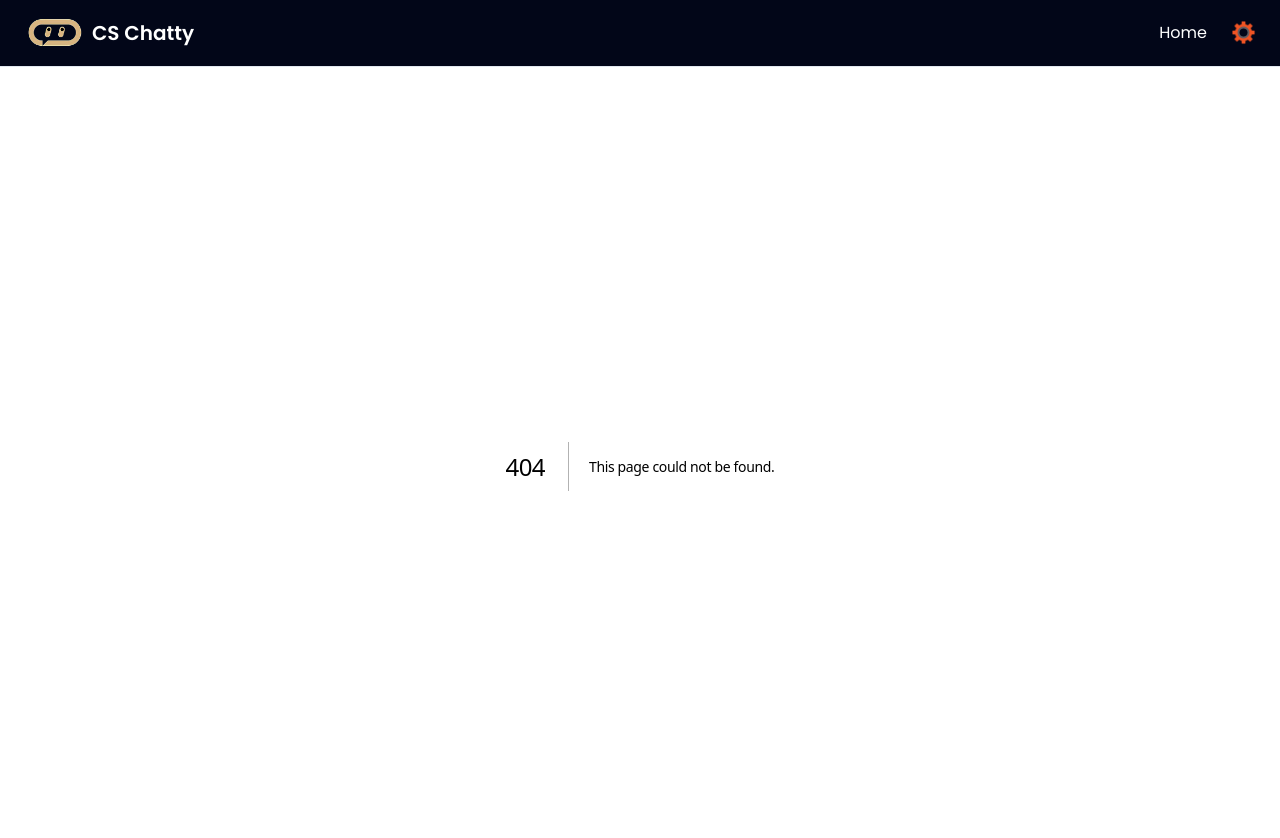
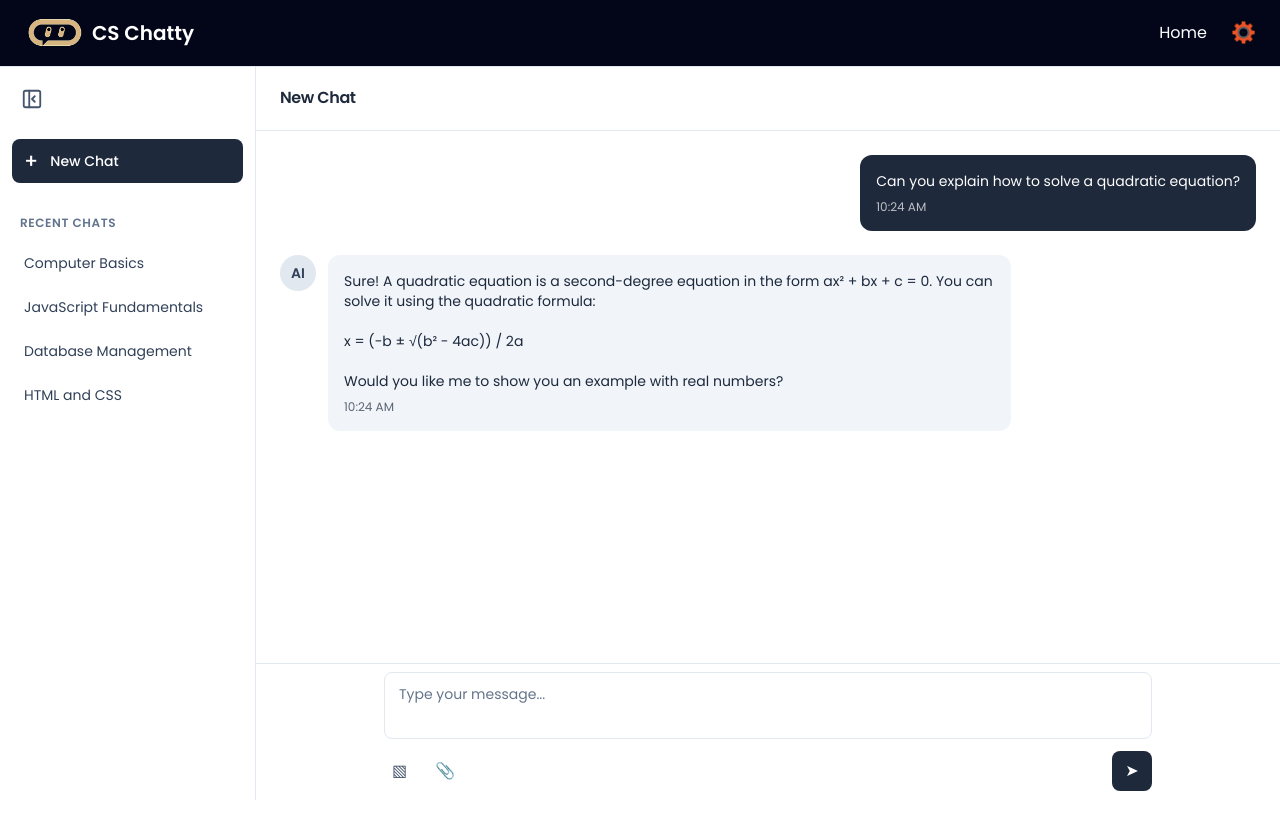
Before and after one commit to ConceptOgomugo/Chatty, a Next.js app: page /chat/1 in a window 1280 px wide. Before the commit this address had no page. Shown: the top 838 px of the page. After the commit the page ends 800 px from the top, so only its background shows below. Built offline with nearby package versions, Linux system fonts and the light colour scheme.

Commit message:
Add sidebar and chat conversation page

```diff
--- /dev/null
+++ b/app/chat/[chatId]/page.tsx
@@ -0,0 +1,85 @@
+import Message from "@/components/Messages";
+
+export default function ChatPage() {
+  const messages = [
+    {
+      id: "1",
+      role: "user" as const,
+      content: "Can you explain how to solve a quadratic equation?",
+      timestamp: "10:24 AM",
+    },
+    {
+      id: "2",
+      role: "assistant" as const,
+      content:
+        "Sure! A quadratic equation is a second-degree equation in the form ax² + bx + c = 0. You can solve it using the quadratic formula:\n\nx = (-b ± √(b² - 4ac)) / 2a\n\nWould you like me to show you an example with real numbers?",
+      timestamp: "10:24 AM",
+    },
+  ];
+
+  return (
+    <main className="flex min-h-0 flex-1 flex-col overflow-hidden">
+      {/* Conversation header */}
+      <header className="flex h-16 shrink-0 items-center border-b border-border px-6">
+        <h1 className="text-base font-semibold">New Chat</h1>
+      </header>
+
+      {/* Messages area */}
+      <section className="flex-1 space-y-6 overflow-y-auto p-6">
+        {messages.map((message) => (
+          <Message
+            key={message.id}
+            {... message}
+          />
+        ))}
+      </section>
+
+      {/* Message input */}
+      <div className="shrink-0 border-t border-border bg-white p-2">
+        <form className="mx-auto max-w-3xl">
+          <label htmlFor="message" className="sr-only">
+            Type your message
+          </label>
+
+          <textarea
+            id="message"
+            name="message"
+            rows={2}
+            placeholder="Type your message..."
+            className="input min-h-14 resize-none"
+          />
+
+          <div className="mt-1 flex items-center justify-between">
+            <div className="flex items-center gap-3">
+              <button
+                type="button"
+                aria-label="Attach an image"
+                className="rounded-md p-2 text-slate-600"
+              >
+                {/* Image attachment icon will go here */}
+                <span aria-hidden="true">▧</span>
+              </button>
+
+              <button
+                type="button"
+                aria-label="Attach a file"
+                className="rounded-md p-2 text-slate-600"
+              >
+                {/* File attachment icon will go here */}
+                <span aria-hidden="true">📎</span>
+              </button>
+            </div>
+
+            <button
+              type="submit"
+              aria-label="Send message"
+              className="flex h-10 w-10 items-center justify-center rounded-lg bg-primary text-white"
+            >
+              <span aria-hidden="true">➤</span>
+            </button>
+          </div>
+        </form>
+      </div>
+    </main>
+  );
+}
--- a/app/layout.tsx
+++ b/app/layout.tsx
@@ -3,6 +3,7 @@ import { Poppins } from "next/font/google";
 import "./globals.css";
 import Image from "next/image";
 import Link from "next/link";
+import Sidebar from "@/components/Sidebar";
 
 const poppins = Poppins({
   variable: "--font-poppins",
@@ -23,7 +24,7 @@ export const metadata: Metadata = {
 export default function RootLayout({ children }: LayoutProps<"/">) {
   return (
     <html lang="en" className={`${poppins.variable} h-full antialiased`}>
-      <body className="min-h-full flex flex-col">
+      <body className=" flex h-full flex-col overflow-hidden">
         <header className="w-full border-b border-border bg-slate-950">
           <nav className="flex items-center justify-between px-6 py-4">
             <div className="flex items-center gap-2">
@@ -31,8 +32,8 @@ export default function RootLayout({ children }: LayoutProps<"/">) {
                 <Image
                   src="/logo.png"
                   alt="CS Chatty logo"
-                  width="60"
-                  height="60"
+                  width={60}
+                  height={60}
                   className="invert brightness-200"
                 />
               </Link>
@@ -60,7 +61,12 @@ export default function RootLayout({ children }: LayoutProps<"/">) {
             </ul>
           </nav>
         </header>
-        {children}
+
+        <div className="flex min-h-0 flex-1">
+          <Sidebar />
+
+          <main className="flex min-w-0 flex-1 flex-col">{children}</main>
+        </div>
       </body>
     </html>
   );
--- a/app/page.tsx
+++ b/app/page.tsx
@@ -1,6 +1,5 @@
 import Image from "next/image";
 import FunctionCard from "@/components/FunctionCard";
-import Sidebar from "@/components/Sidebar";
 
 const cards = [
   {
@@ -32,9 +31,7 @@ const cards = [
 export default function Home() {
   return (
     <div className="flex flex-1">
-      <Sidebar />
-
-      <main className="min-w-0 flex-1 mx-auto w-full max-w-6xl">
+      <main className="min-w-0 mx-auto w-full max-w-6xl">
         {/* Welcome Section */}
         <section className=" px-6 pb-5 pt-4 md:px-10 md:pt-5">
           <p className="mb-1 text-sm text-slate-500">
--- /dev/null
+++ b/components/Messages.tsx
@@ -0,0 +1,41 @@
+type MessageProps = {
+  role: "user" | "assistant";
+  content: string;
+  timestamp: string;
+};
+
+export default function Message({
+  role,
+  content,
+  timestamp,
+}: MessageProps) {
+  const isUser = role === "user";
+
+  return (
+    <div
+      className={`flex w-full items-start gap-3 ${
+        isUser ? "justify-end" : "justify-start"
+      }`}
+    >
+      {!isUser && (
+        <div className="flex h-9 w-9 shrink-0 items-center justify-center rounded-full bg-slate-200">
+          <span className="text-sm font-semibold text-slate-700">AI</span>
+        </div>
+      )}
+
+      <div
+        className={`max-w-[70%] rounded-xl p-4 ${
+          isUser
+            ? "bg-primary text-white"
+            : "bg-slate-100 text-slate-800"
+        }`}
+      >
+        <p className="mb-2 whitespace-pre-wrap break-words text-sm">
+          {content}
+        </p>
+
+        <time className="block text-xs opacity-70">{timestamp}</time>
+      </div>
+    </div>
+  );
+}
```
Also changed, not shown: public/svg/file.svg (added), public/svg/image.svg (added).
